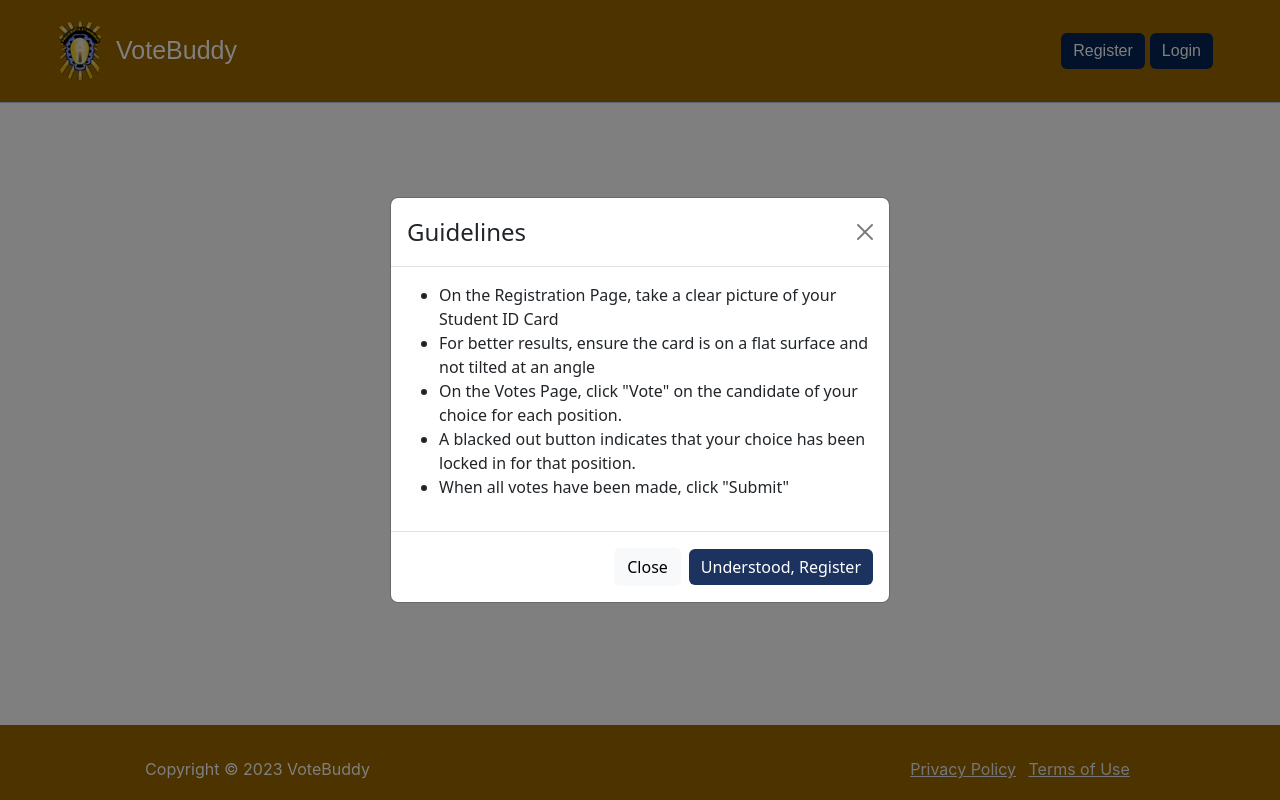
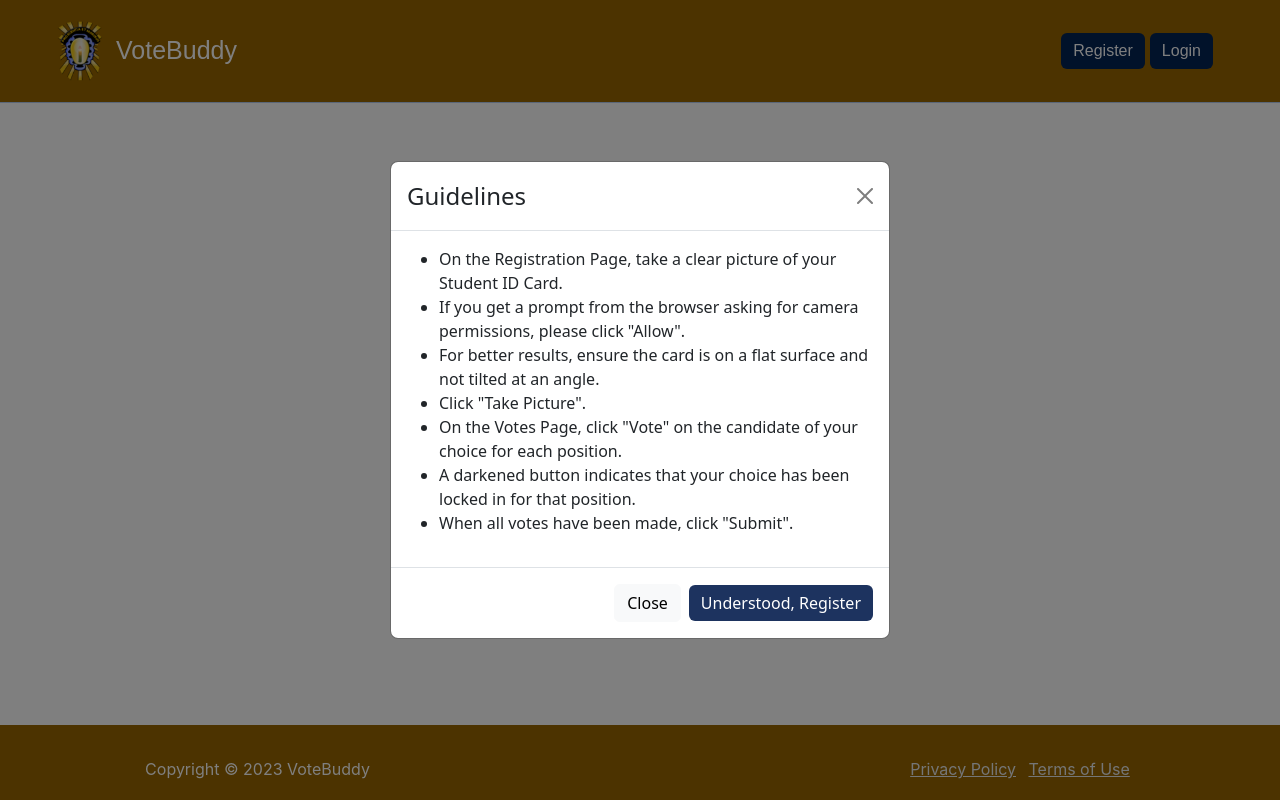
Before and after one commit to Frankenstein9585/VoteBuddy, a Flask app: page / in a window 1280 px wide, after a click on "Get Started". Run offline with Flask 3, Linux system fonts and the light colour scheme; parts of the project's set-up code (start-up, migrations or seed data) failed here and were passed over; some web fonts are replaced.

Commit message:
Fixed iOS camera issue and turned off debug mode

```diff
--- a/app.py
+++ b/app.py
@@ -6,4 +6,4 @@ from config import app
 
 
 if __name__ == '__main__':
-    app.run(host="0.0.0.0", port=5000, debug=True)
+    app.run(host="0.0.0.0", port=5000)
--- a/config.py
+++ b/config.py
@@ -19,7 +19,7 @@ host = getenv('VOTEBUDDY_HOST')
 
 app = Flask(__name__)
 
-app.config['DEBUG'] = os.environ.get('FLASK_DEBUG')
+app.debug = False
 
 app.config['SECRET_KEY'] = '2418a51bfc930c04eac5d264b84806c6'
 app.config['SQLALCHEMY_DATABASE_URI'] = f'mysql+mysqldb://{user}:{password}@{host}/{database}'
--- a/forms/register.py
+++ b/forms/register.py
@@ -16,5 +16,5 @@ class RegisterForm(FlaskForm):
 
     def validate_matric_number(self, matric_number):
         user = User.query.filter_by(matric_number=matric_number.data).first()
-        if user.has_registered:
+        if user and user.has_registered:
             raise ValidationError('This matriculation number has already been registered')
--- a/gcloud_ocr.py
+++ b/gcloud_ocr.py
@@ -31,6 +31,3 @@ def detect_text(path):
         return texts[0].description
     except:
         return None
-
-
-print(detect_text('AU202000345.png'))
--- a/templates/index.html
+++ b/templates/index.html
@@ -96,11 +96,13 @@
             </div>
             <div class="modal-body">
                 <ul>
-                    <li>On the Registration Page, take a clear picture of your Student ID Card</li>
-                    <li>For better results, ensure the card is on a flat surface and not tilted at an angle</li>
+                    <li>On the Registration Page, take a clear picture of your Student ID Card.</li>
+                    <li>If you get a prompt from the browser asking for camera permissions, please click "Allow".</li>
+                    <li>For better results, ensure the card is on a flat surface and not tilted at an angle.</li>
+                    <li>Click "Take Picture".</li>
                     <li>On the Votes Page, click &quot;Vote&quot; on the candidate of your choice for each position.</li>
-                    <li>A blacked out button indicates that your choice has been locked in for that position.</li>
-                    <li>When all votes have been made, click &quot;Submit&quot;</li>
+                    <li>A darkened button indicates that your choice has been locked in for that position.</li>
+                    <li>When all votes have been made, click &quot;Submit&quot;.</li>
                 </ul>
             </div>
             <div class="modal-footer"><button class="btn btn-light" type="button" data-bs-dismiss="modal">Close</button>
--- a/templates/register.html
+++ b/templates/register.html
@@ -77,7 +77,7 @@
 
                     {{ form.image_byte_string.label }}
                     <div id="photo">
-                        <video id="video"></video>
+                        <video id="video" autoplay muted playsinline></video>
                         <img id="capturedImage" style="display:none;">
                         <div id="buttons">
                             <button class="btn btn-primary camera-btn" type="button" id="snap">Take Photo</button>
```
Also changed, not shown: routes/register.py (+3 -5 lines), 1 other file.
